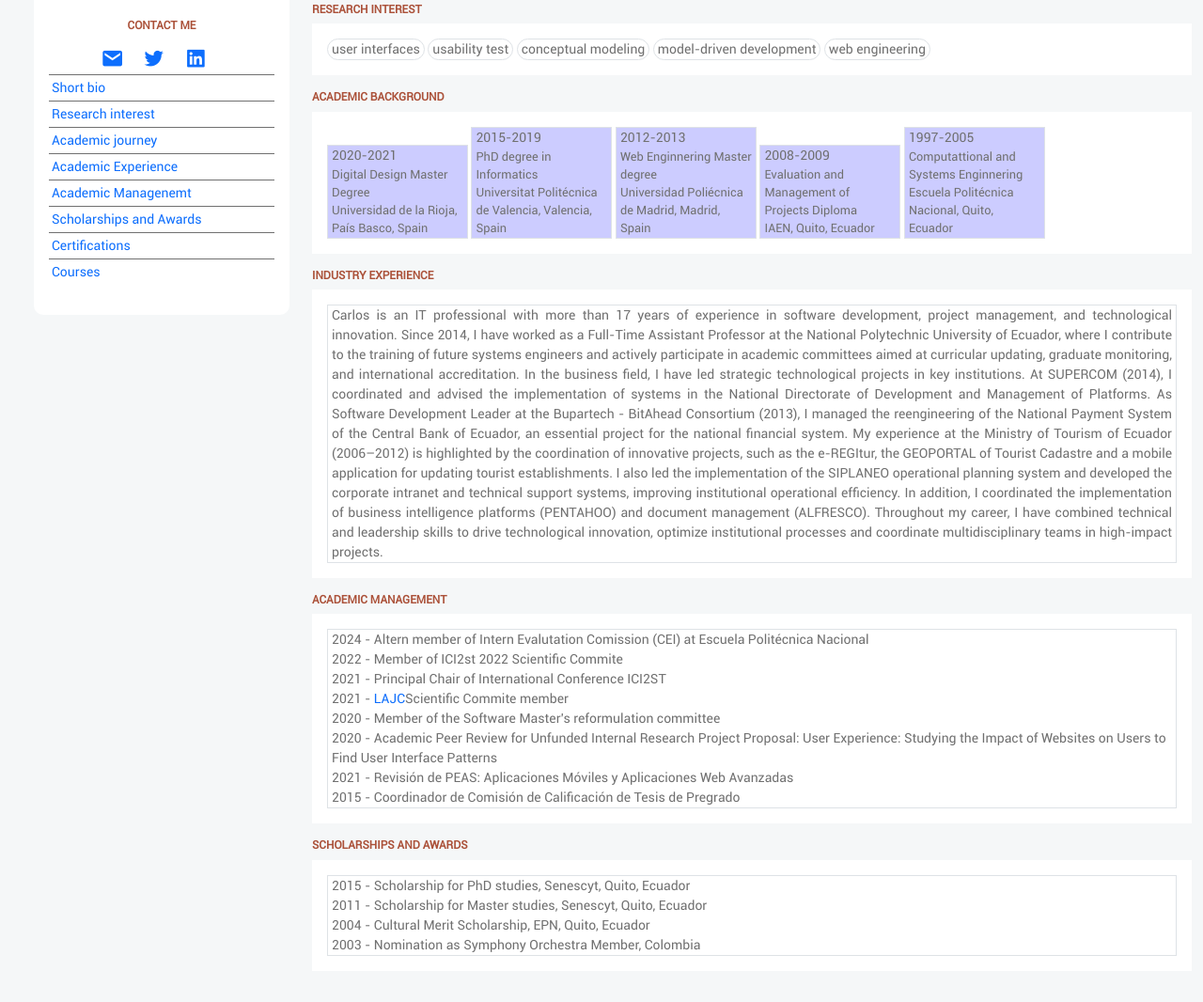
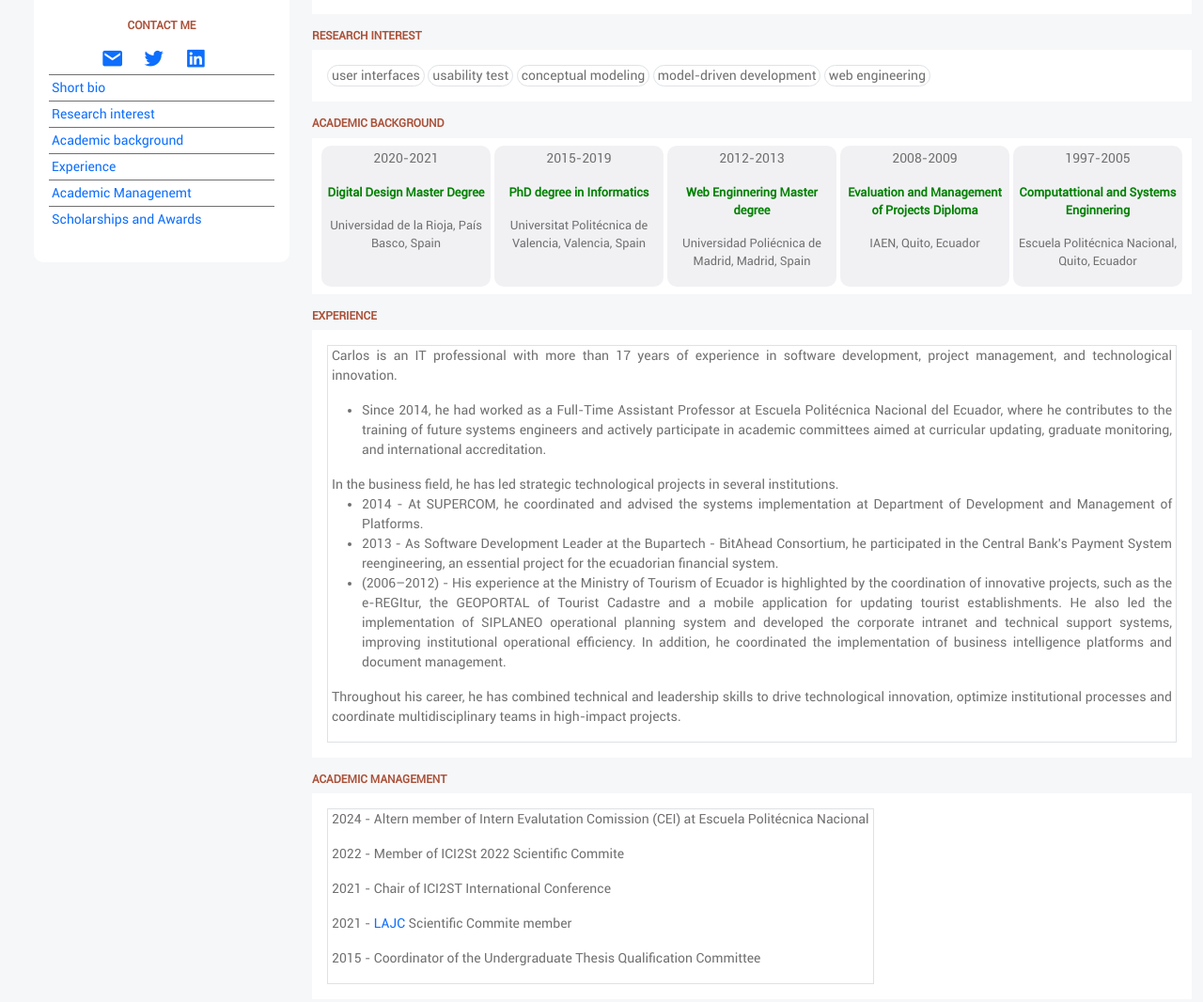
Before and after one commit to ciniguez/carlosiniguez.github.io, a plain HTML site: page index.html in a window 1280 px wide. Shown: the part 328-1394 px from the top of the page at 94% size. Before the commit the page ends 1361 px from the top, so only its background shows below. Drawn offline with nearby package versions, Linux system fonts and the light colour scheme.

Commit message:
cv en partes

```diff
--- a/css/estilos.css
+++ b/css/estilos.css
@@ -61,10 +61,14 @@ a{
 .main-menu ul li a{text-decoration: none; text-align: left;}
 
 .time-card{
-  width: 150px;
-  background-color: hsl(240deg, 100%, 90%);
+  width: 180px;
+  height: 150px;
+  text-align: center;
+  background-color: hsl(240deg, 10%, 95%);
+  padding: 3px;
+  display: inline-block;
+  border-radius: 10px;
 }
 
-.education p {padding: 00px; margin: 0px;}
-
+.time-card>div>p:first-child{ color: green; font-weight: bold;}
 .text-justify{ text-align: justify;}
--- a/index.html
+++ b/index.html
@@ -28,7 +28,7 @@
                 <!--span class="float-end me-5"-->
                 <ul class="list-inline">
                     <li class="list-inline-item "><a class="menu" href="index.html">about me</a></li>
-                    <li class="list-inline-item "><a class="menu" href="publications.html">my publications</a></li>
+                    <li class="list-inline-item "><a class="menu" href="publications.html">my articles</a></li>
                     <!--li class="list-inline-item "><a class="menu" href="research.html">research in progress</a></li-->
                     <!--li class="list-inline-item "><a class="menu" href="experience.html">experience</a></li-->
                 </ul>
@@ -45,7 +45,7 @@
         <div class="row pt-3">
             <div class="col-12 col-md-3">
                 <div id="carta" class="p-3 ms-4 mb-4 bg-white text-center">
-                    <img src="img/fotoPerfil.png" alt="carlos iniguez" class="img-fluid rounded-circle" width="157px">
+                    <img src="img/fotoPerfil2.jpg" alt="carlos iniguez" class="img-fluid rounded-circle" width="157px">
                     <div class="color3 mt-2">Researcher at <br> Escuela Politénica Nacional</div>
                     <div class="mt-2 mb-2">ORCID: 0000-0003-1338-7542</div>
                     <div class="ms-2 me-2" style="background-color:#E6E4E4;width: 80%;height: 4px;"></div>
@@ -68,13 +68,10 @@
                         <ul>
                             <li><a href="#shortbio">Short bio</a></li>
                             <li><a href="#research">Research interest</a></li>
-                            <li><a href="#academic">Academic journey</a></li>
-                            <li><a href="#experience">Academic Experience</a></li>
+                            <li><a href="#academic">Academic background</a></li>
+                            <li><a href="#experience">Experience</a></li>
                             <li><a href="#management">Academic Managenemt</a></li>
                             <li><a href="#scholarships">Scholarships and Awards</a></li>
-                            <li><a href="#certifies">Certifications</a></li>
-                            <li><a href="#courses">Courses</a></li>
-
                         </ul>
                     </div>
 
@@ -87,9 +84,9 @@
                     Carlos Iñiguez is a Professor in informatics at Escuela Politécnica Nacional, Ecuador. He
                     receives his Ph.D. from Universitat Politècnica de València (Spain) in 2019 where he was a member of
                     the Genomic Group at PROS Research Centre. He holds a Master Degree on Web Engineering (2013) from
-                    Universidad Politécnica de Madrid (Spain) and a University Degree in System Engineering and
+                    Universidad Politécnica de Madrid (Spain), a Master Degree on Digital Design (2020) from Universidad de la Rioja (Spain), and a University Degree in System Engineering and
                     Computation (2005) from Universidad Politécnia Nacional (Ecuador). Additionally, he has carried out
-                    music studies at Conservatorio Nacional de Música (Ecuador) in violin interpretation. He has many| years
+                    music studies at Conservatorio Nacional de Música (Ecuador) in violin interpretation. He has many years
                     of professional experience, having worked in several private and public companies from Ecuador. He
                     is currently involved on the design of web-based user interfaces, Development mthodologies and software development.
                 </div>
@@ -102,36 +99,36 @@
                     <div class="border border-1 rounded-pill d-inline-block ps-1 pe-1">web engineering</div>
                 </div>
                 <h2 id="academic" class="menu mt-3">Academic Background</h2>
-                <div class="p-2 bg-white p-3">
-                    <div class="time-card education border border-1 d-inline-block ps-1 pe-1">
+                <div class="bg-white p-2 d-flex justify-content-around">
+                    <div class="time-card">
                         <p>2020-2021</p>
                         <div class="text-minimal">
                             <p>Digital Design Master Degree</p>
                             <p>Universidad de la Rioja, País Basco, Spain</p>
                         </div>
                     </div>
-                    <div class="time-card education border border-1 d-inline-block ps-1 pe-1">
+                    <div class="time-card">
                         <p>2015-2019</p>
                         <div class="text-minimal">
                             <p class="text-minimal">PhD degree in Informatics</p>
                             <p>Universitat Politécnica de Valencia, Valencia, Spain</p>
                         </div>
                     </div>
-                    <div class="time-card education border border-1 d-inline-block ps-1 pe-1">
+                    <div class="time-card">
                         <p>2012-2013</p>
                         <div class="text-minimal">
                             <p>Web Enginnering Master degree</p>
                             <p>Universidad Poliécnica de Madrid, Madrid, Spain</p>
                         </div>
                     </div>
-                    <div class="time-card education border border-1 d-inline-block ps-1 pe-1">
+                    <div class="time-card">
                         <p>2008-2009</p>
                         <div class="text-minimal">
                             <p>Evaluation and Management of Projects Diploma</p>
                             <p>IAEN, Quito, Ecuador</p>
                         </div>
                     </div>
-                    <div class="time-card education border border-1 d-inline-block ps-1 pe-1">
+                    <div class="time-card">
                         <p>1997-2005</p>
                         <div class="text-minimal">
                             <p>Computattional and Systems Enginnering</p>
@@ -139,47 +136,48 @@
                         </div>
                     </div>
                 </div>
-                <h2 class="menu mt-3">Industry Experience</h2>
+                <h2 id="experience" class="menu mt-3">Experience</h2>
                 <div id="experience" class="p-2 bg-white p-3">
                     <div class="education border border-1 d-inline-block ps-1 pe-1 text-justify">
                         <p> Carlos is an IT professional with more than 17 years of experience in software development,
-                            project management, and technological innovation. Since 2014, I have worked as a Full-Time
-                            Assistant Professor at the National Polytechnic University of Ecuador, where I contribute to
-                            the training of future systems engineers and actively participate in academic committees
-                            aimed at curricular updating, graduate monitoring, and international accreditation.
-                            In the business field, I have led strategic technological projects in key institutions. At
-                            SUPERCOM (2014), I coordinated and advised the implementation of systems in the National
-                            Directorate of Development and Management of Platforms. As Software Development Leader at
-                            the Bupartech - BitAhead Consortium (2013), I managed the reengineering of the National
-                            Payment System of the Central Bank of Ecuador, an essential project for the national
-                            financial system.
-                            My experience at the Ministry of Tourism of Ecuador (2006–2012) is highlighted by the
-                            coordination of innovative projects, such as the e-REGItur, the GEOPORTAL of Tourist
-                            Cadastre and a mobile application for updating tourist establishments. I also led the
-                            implementation of the SIPLANEO operational planning system and developed the corporate
-                            intranet and technical support systems, improving institutional operational efficiency. In
-                            addition, I coordinated the implementation of business intelligence platforms (PENTAHOO) and
-                            document management (ALFRESCO).
-                            Throughout my career, I have combined technical and leadership skills to drive technological
+                            project management, and technological innovation.
+                            <ul>
+                                <li>Since 2014, he had worked as a Full-Time
+                                    Assistant Professor at Escuela Politécnica Nacional del Ecuador, where he contributes to
+                                    the training of future systems engineers and actively participate in academic committees
+                                    aimed at curricular updating, graduate monitoring, and international accreditation.</li>
+
+                            </ul>
+                            In the business field, he has led strategic technological projects in several institutions.
+                            <ul>
+                                <li>2014 - At SUPERCOM, he coordinated and advised the systems implementation at Department of Development and Management of Platforms. </li>
+                                <li>2013 - As Software Development Leader at the Bupartech - BitAhead Consortium, he participated in the Central Bank's Payment System reengineering, an essential project for the ecuadorian
+                                    financial system. </li>
+                                <li>(2006–2012) - His experience at the Ministry of Tourism of Ecuador is highlighted by the
+                                    coordination of innovative projects, such as the e-REGItur, the GEOPORTAL of Tourist
+                                    Cadastre and a mobile application for updating tourist establishments. He also led the
+                                    implementation of SIPLANEO operational planning system and developed the corporate
+                                    intranet and technical support systems, improving institutional operational efficiency. In
+                                    addition, he coordinated the implementation of business intelligence platforms and
+                                    document management.</li>
+                            </ul>
+
+                            Throughout his career, he has combined technical and leadership skills to drive technological
                             innovation, optimize institutional processes and coordinate multidisciplinary teams in
                             high-impact projects.</p>
 
                     </div>
                 </div>
 
-                <h2 class="menu mt-3">Academic Management</h2>
-                <div id="experience" class="p-2 bg-white p-3">
+                <h2 id="management"  class="menu mt-3">Academic Management</h2>
+                <div class="p-2 bg-white p-3">
                     <div class="education border border-1 d-inline-block ps-1 pe-1">
                         <p>2024 - Altern member of Intern Evalutation Comission (CEI) at Escuela Politécnica Nacional
                         </p>
-                        <p>2022 - Member of ICI2st 2022 Scientific Commite</p>
-                        <p>2021 - Principal Chair of International Conference ICI2ST</p>
-                        <p>2021 - <a href="https://lajc.epn.edu.ec/index.php/LAJC/login" target="_blank">LAJC</a>Scientific Commite member </p>
-                        <p>2020 - Member of the Software Master's reformulation committee</p>
-                        <p>2020 - Academic Peer Review for Unfunded Internal Research Project Proposal: User Experience:
-                            Studying the Impact of Websites on Users to Find User Interface Patterns</p>
-                        <p>2021 - Revisión de PEAS: Aplicaciones Móviles y Aplicaciones Web Avanzadas</p>
-                        <p>2015 - Coordinador de Comisión de Calificación de Tesis de Pregrado</p>
+                        <p>2022 - Member of ICI2St 2022 Scientific Commite</p>
+                        <p>2021 - Chair of ICI2ST International Conference </p>
+                        <p>2021 - <a href="https://lajc.epn.edu.ec/index.php/LAJC/login" target="_blank">LAJC</a> Scientific Commite member </p>
+                        <p>2015 - Coordinator of the Undergraduate Thesis Qualification Committee</p>
                     </div>
                 </div>
                 <h2 id="scholarships" class="menu mt-3">Scholarships and Awards</h2>
```
Also changed, not shown: publications.html (+58 -4 lines), img/fotoPerfil2.jpg (added), 2 other files.
